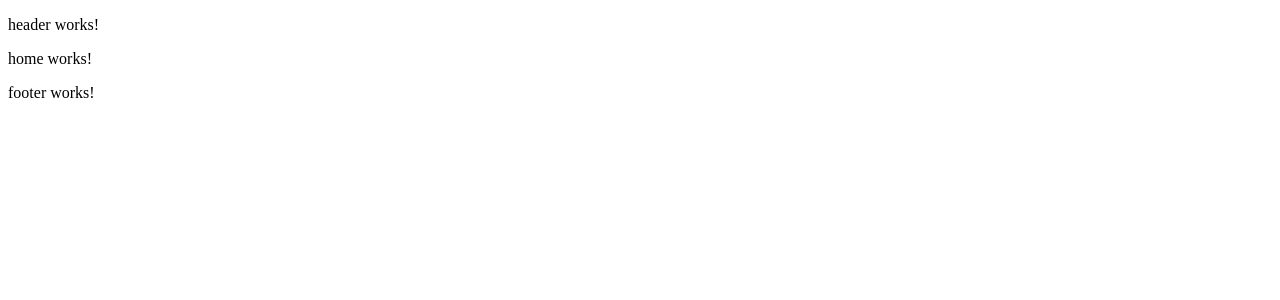
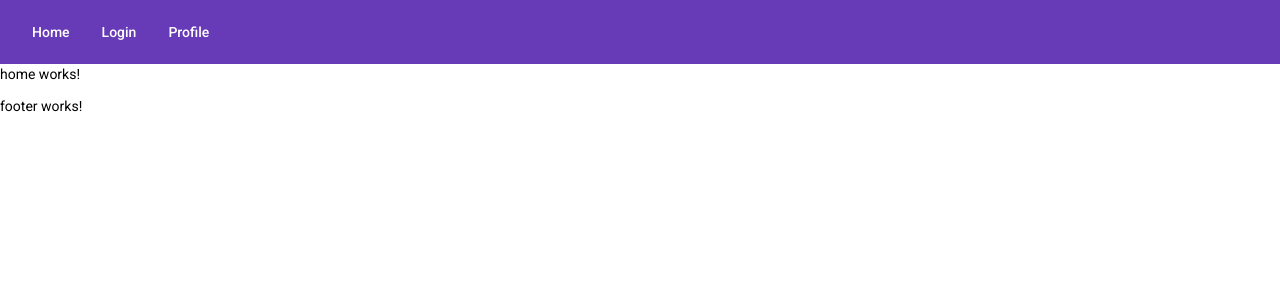
Before and after one commit to lrangelc/platzinger, an Angular app: page / in a window 1280 px wide. Shown: the top 300 px of the page. Built offline with nearby package versions, Linux system fonts and the light colour scheme.

Commit message:
add material

```diff
--- a/angular.json
+++ b/angular.json
@@ -28,6 +28,7 @@
               "src/assets"
             ],
             "styles": [
+              "./node_modules/@angular/material/prebuilt-themes/deeppurple-amber.css",
               "src/styles.scss"
             ],
             "scripts": []
@@ -92,6 +93,7 @@
               "src/assets"
             ],
             "styles": [
+              "./node_modules/@angular/material/prebuilt-themes/deeppurple-amber.css",
               "src/styles.scss"
             ],
             "scripts": []
--- a/package.json
+++ b/package.json
@@ -12,10 +12,12 @@
   "private": true,
   "dependencies": {
     "@angular/animations": "~10.0.2",
+    "@angular/cdk": "^10.1.0",
     "@angular/common": "~10.0.2",
     "@angular/compiler": "~10.0.2",
     "@angular/core": "~10.0.2",
     "@angular/forms": "~10.0.2",
+    "@angular/material": "^10.1.0",
     "@angular/platform-browser": "~10.0.2",
     "@angular/platform-browser-dynamic": "~10.0.2",
     "@angular/router": "~10.0.2",
--- a/src/app/layout/layout.component.html
+++ b/src/app/layout/layout.component.html
@@ -1,5 +1,5 @@
 <app-header></app-header>
-<div class="container">
+<div>
   <router-outlet></router-outlet>
 </div>
 <app-footer></app-footer>
--- a/src/app/shared/components/header/header/header.component.html
+++ b/src/app/shared/components/header/header/header.component.html
@@ -1 +1,11 @@
-<p>header works!</p>
+<mat-toolbar color="primary">
+  <mat-toolbar-row>
+    <div>
+      <nav>
+        <a mat-button routerLink="/home">Home</a>
+        <a mat-button routerLink="/login">Login</a>
+        <a mat-button routerLink="/profile">Profile</a>
+      </nav>
+    </div>
+  </mat-toolbar-row>
+</mat-toolbar>
--- a/src/app/shared/shared.module.ts
+++ b/src/app/shared/shared.module.ts
@@ -1,11 +1,14 @@
 import { NgModule } from '@angular/core';
 import { CommonModule } from '@angular/common';
+import { RouterModule } from '@angular/router';
 import { HeaderComponent } from './components/header/header/header.component';
 import { FooterComponent } from './components/footer/footer/footer.component';
 
+import { MaterialModule } from './../material/material.module';
+
 @NgModule({
   declarations: [HeaderComponent, FooterComponent],
-  imports: [CommonModule],
+  imports: [CommonModule, RouterModule, MaterialModule],
   exports: [HeaderComponent, FooterComponent],
 })
 export class SharedModule {}
--- a/src/index.html
+++ b/src/index.html
@@ -6,8 +6,10 @@
     <base href="/" />
     <meta name="viewport" content="width=device-width, initial-scale=1" />
     <link rel="icon" type="image/x-icon" href="favicon.ico" />
-  </head>
-  <body>
+      <link href="https://fonts.googleapis.com/css?family=Roboto:300,400,500&display=swap" rel="stylesheet">
+    <link href="https://fonts.googleapis.com/icon?family=Material+Icons" rel="stylesheet">
+</head>
+  <body class="mat-typography">
     <app-root></app-root>
   </body>
 </html>
--- a/src/styles.scss
+++ b/src/styles.scss
@@ -1 +1,4 @@
 /* You can add global styles to this file, and also import other style files */
+
+html, body { height: 100%; }
+body { margin: 0; font-family: Roboto, "Helvetica Neue", sans-serif; }
```
Also changed, not shown: src/app/app.module.ts (+9 -1 lines), src/app/material/material.module.ts (added, +50 -0 lines), 1 other file (tests, documents, lock files or other folders).
